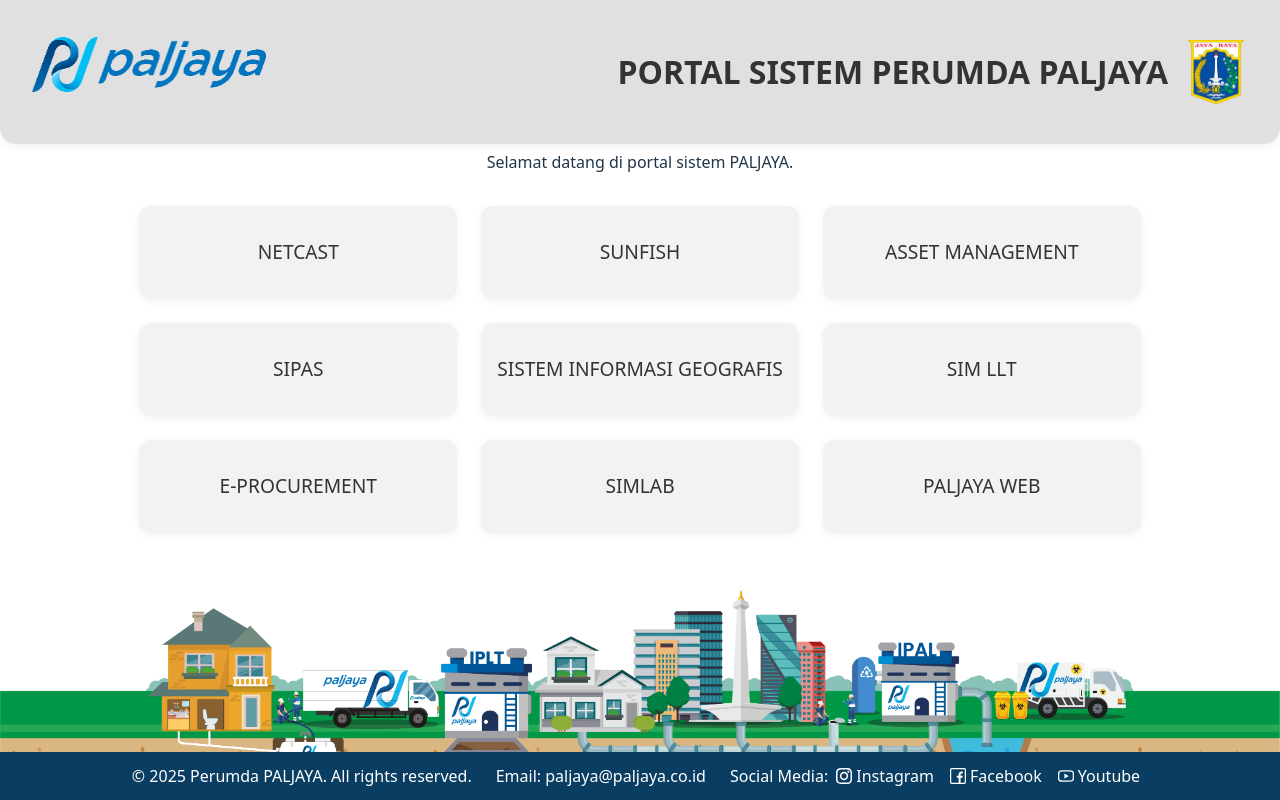
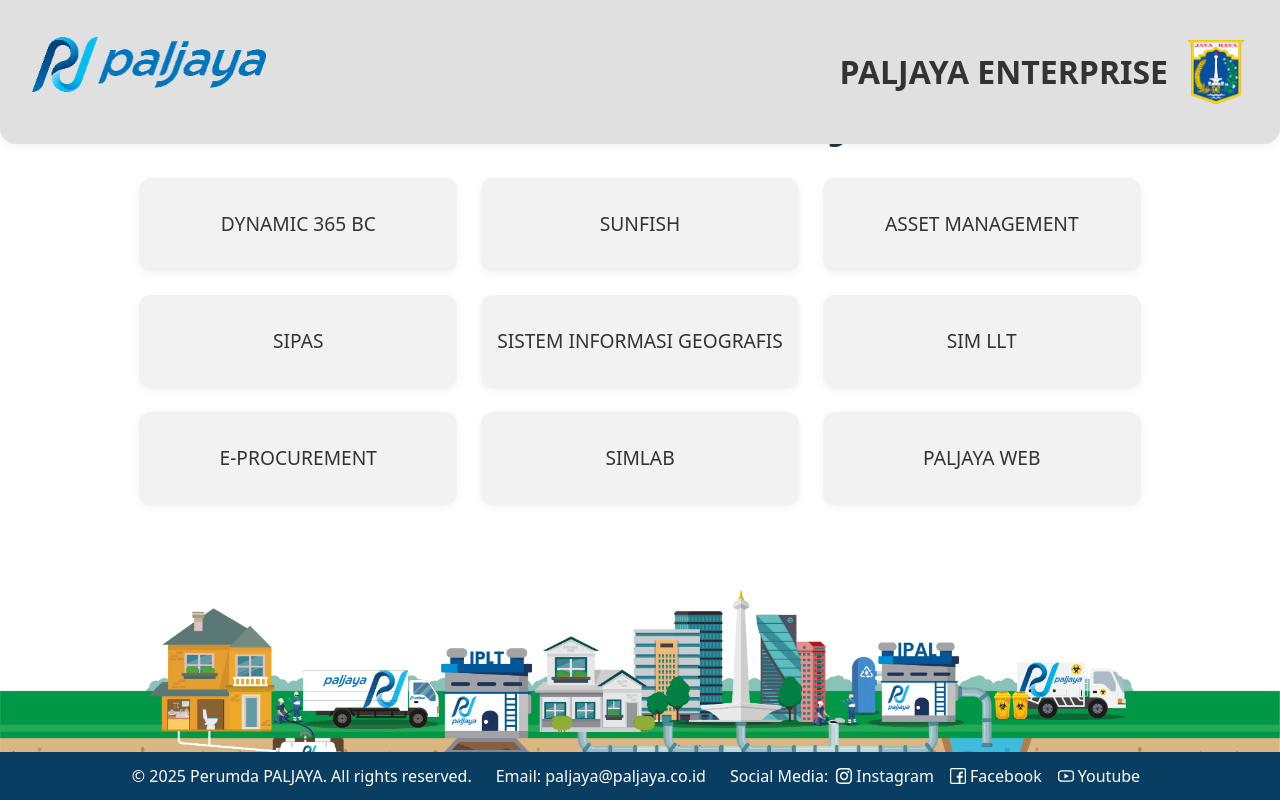
Before and after one commit to Fakhrezy/portal-sistem-paljaya, a React (Vite) app: page / in a window 1280 px wide. Built offline with nearby package versions, Linux system fonts and the light colour scheme.

Commit message:
update-netcast

```diff
--- a/src/App.jsx
+++ b/src/App.jsx
@@ -1,7 +1,7 @@
 import "./App.css";
 
 const cards = [
-	{ title: "NETCAST", url: "http://192.168.1.123/netcast/" },
+	{ title: "DYNAMIC 365 BC", url: "http://192.168.1.89:24000/BC240/" },
 	{ title: "SUNFISH", url: "https://kepegawaian.paljaya.com/sf6/" },
 	{
 		title: "ASSET MANAGEMENT",
@@ -28,7 +28,7 @@
 					className="paljaya-logo"
 				/>
 				<h2>
-					PORTAL SISTEM PERUMDA PALJAYA
+					PALJAYA ENTERPRISE
 					<img
 						src="/jakarta.png"
 						alt="Jakarta Logo"
@@ -41,7 +41,6 @@
 			</header>
 			<h1 style={{ marginTop: 0 }}>PORTAL SISTEM PALJAYA</h1>
 			<main>
-				<p>Selamat datang di portal sistem PALJAYA.</p>
 				<div className="card-grid">
 					{cards.map((card, idx) => (
 						<a
```
